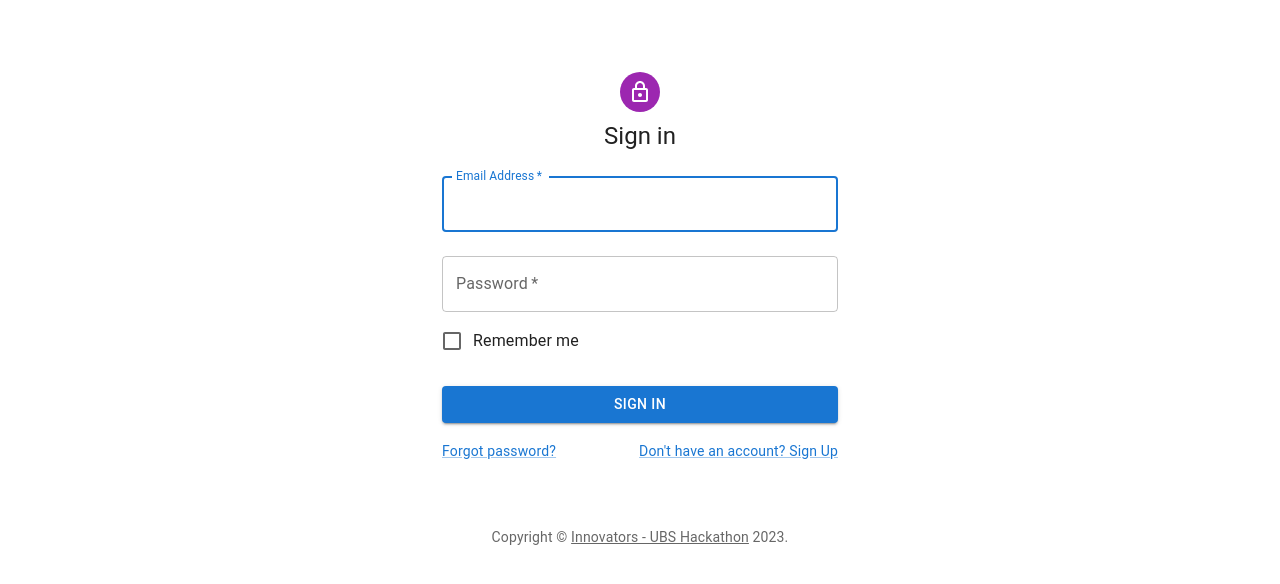
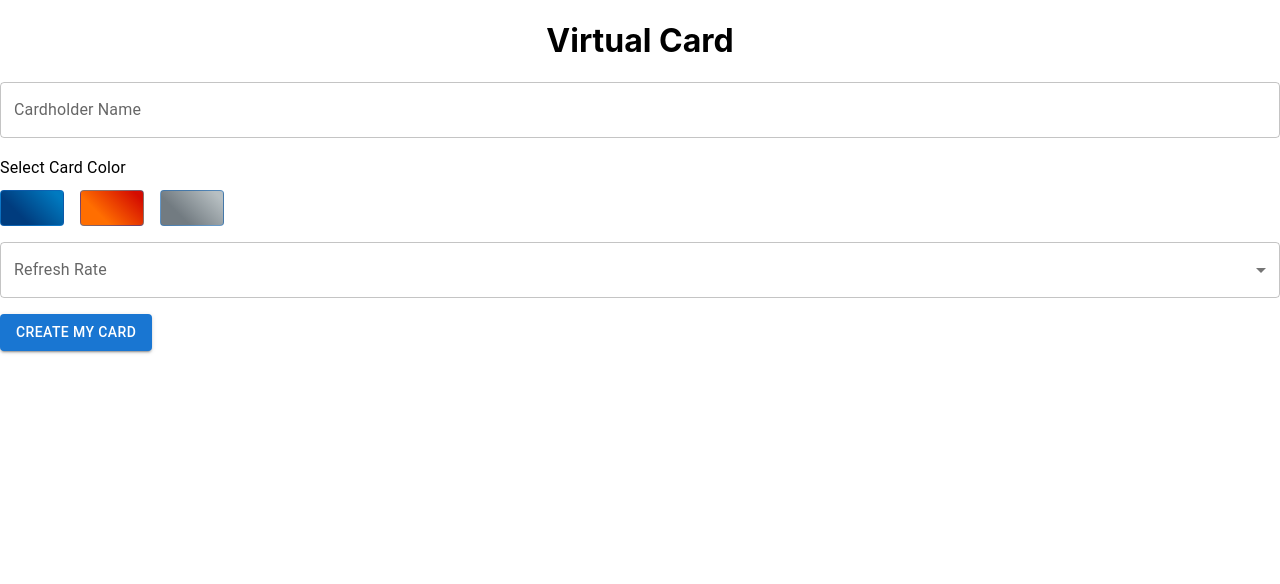
Before and after one commit to atharv1234/UBS_hack, a React (Create React App) app: page /card-generator in a window 1280 px wide. Shown: the top 584 px of the page. Built offline with nearby package versions, Linux system fonts and the light colour scheme.

Commit message:
card generate styles update

```diff
--- a/src/App.js
+++ b/src/App.js
@@ -1,4 +1,5 @@
 import "./App.css";
+import CardGenerator from "./components/CardGenerator/CardGenerator";
 import Login from "./components/login/Login"
 import SignUp from "./components/signup/SignUp"
 import { BrowserRouter, Routes, Route } from "react-router-dom";
@@ -8,7 +9,8 @@ function App() {
     <BrowserRouter>
       <Routes>
           <Route path="/signup" element={<SignUp />} />
-          <Route path="*" element={<Login />} />
+        <Route path="*" element={<Login />} />
+        <Route path="/card-generator" element={<CardGenerator />} />
       </Routes>
     </BrowserRouter>
   </div>;
--- /dev/null
+++ b/src/components/CardGenerator/CardGenerator.jsx
@@ -0,0 +1,188 @@
+import React, { useState } from 'react';
+import TextField from '@mui/material/TextField';
+import FormControl from '@mui/material/FormControl';
+import InputLabel from '@mui/material/InputLabel';
+import Select from '@mui/material/Select';
+import MenuItem from '@mui/material/MenuItem';
+import Card from '@mui/material/Card';
+import CardContent from '@mui/material/CardContent';
+import Typography from '@mui/material/Typography';
+import { RadioGroup } from '@mui/material';
+import Radio from '@mui/material/Radio';
+import FormControlLabel from '@mui/material/FormControlLabel';
+
+import Button from '@mui/material/Button';
+import Grid from '@mui/material/Grid';
+
+const cardStyles = {
+  borderRadius: '10px',
+  width: '337px',
+  height: '212px',
+  margin: '0 auto',
+  display: 'flex',
+  flexDirection: 'column',
+  alignItems: 'center',
+  padding: '16px',
+  boxShadow: '0px 3px 6px #00000029',
+  position: 'relative',
+};
+
+const cardHeaderStyles = {
+  display: 'flex',
+  flexDirection: 'column',
+  alignItems: 'center',
+  color: 'white',
+  marginBottom: '20px',
+};
+
+const cardNumberStyles = {
+  fontSize: '1.4rem',
+  letterSpacing: '0.15rem',
+  margin: '10px 0',
+  color: 'white',
+  fontWeight: 'bold',
+};
+
+const cardDetailsStyles = {
+  fontSize: '1.0rem',
+  color: 'white',
+};
+
+const fieldSpacing = {
+  marginBottom: '16px',
+};
+
+const circleButtonStyles = {
+  width: '40px !important',
+  height: '40px !important',
+  borderRadius: '50% !important',
+};
+
+const colorOptions = [
+  {
+    label: 'Visa Blue',
+    value: 'linear-gradient(45deg, #003C7E 30%, #007AC0 90%)',
+  },
+  {
+    label: 'MasterCard Red',
+    value: 'linear-gradient(45deg, #FF6E00 30%, #D40C00 90%)',
+  },
+  {
+    label: 'Platinum',
+    value: 'linear-gradient(45deg, #727B81 30%, #B7BFC2 90%)',
+  },
+];
+
+function CardDashboard() {
+  const [cardHolderName, setCardHolderName] = useState('');
+  const [refreshRate, setRefreshRate] = useState('');
+  const [cardColor, setCardColor] = useState(
+    'linear-gradient(45deg, #003C7E 30%, #007AC0 90%)'
+  );
+  const [createCard, setCreateCard] = useState(false);
+
+  const handleCardHolderNameChange = (event) => {
+    setCardHolderName(event.target.value);
+  };
+
+  const handleRefreshRateChange = (event) => {
+    setRefreshRate(event.target.value);
+  };
+
+  const handleCardColorChange = (colorValue) => {
+    setCardColor(colorValue);
+  };
+
+  const handleCreateCard = () => {
+    setCreateCard(true);
+  };
+
+  const cardNumber = '**** **** **** 1234';
+  const expirationDate = '12/23';
+  const cvv = '123';
+
+  return (
+    <div>
+      <h1 style={{ textAlign: 'center' }}>Virtual Card</h1>
+      <div style={fieldSpacing}>
+        <TextField
+          label="Cardholder Name"
+          variant="outlined"
+          fullWidth
+          value={cardHolderName}
+          onChange={handleCardHolderNameChange}
+        />
+      </div>
+      <div style={fieldSpacing}>
+        <div style={{ marginBottom: '8px' }}>
+          <Typography variant="subtitle1">Select Card Color</Typography>
+        </div>
+        <Grid container spacing={2}>
+          {colorOptions.map((option) => (
+            <Grid item key={option.label}>
+              <Button
+                variant="outlined"
+                style={{
+                  ...circleButtonStyles,
+                  background: option.value,
+                }}
+                onClick={() => handleCardColorChange(option.value)}
+              >
+                &nbsp;
+              </Button>
+            </Grid>
+          ))}
+        </Grid>
+      </div>
+      <div style={fieldSpacing}>
+        <TextField
+          label="Refresh Rate"
+          variant="outlined"
+          fullWidth
+          select
+          value={refreshRate}
+          onChange={handleRefreshRateChange}
+        >
+          <MenuItem value="">Select Refresh Rate</MenuItem>
+          <MenuItem value="Daily">Daily</MenuItem>
+          <MenuItem value="Weekly">Weekly</MenuItem>
+          <MenuItem value="Yearly">Yearly</MenuItem>
+        </TextField>
+      </div>
+      <div style={fieldSpacing}>
+        <Button
+          variant="contained"
+          color="primary"
+          onClick={handleCreateCard}
+        >
+          Create My Card
+        </Button>
+      </div>
+      {createCard && (
+        <Card style={{ ...cardStyles, background: cardColor }}>
+          <CardContent>
+            <div style={cardHeaderStyles}>
+              <Typography variant="h6">Virtual Card</Typography>
+              <Typography style={cardNumberStyles}>{cardNumber}</Typography>
+            </div>
+            <div style={fieldSpacing}>
+              <Typography style={cardDetailsStyles}>
+                 {cardHolderName}
+              </Typography>
+            </div>
+            <div style={fieldSpacing}>
+              <Typography style={cardDetailsStyles}>
+                Expires: {expirationDate}
+              </Typography>
+            </div>
+            <div style={fieldSpacing}>
+              <Typography style={cardDetailsStyles}>CVV: {cvv}</Typography>
+            </div>
+          </CardContent>
+        </Card>
+      )}
+    </div>
+  );
+}
+
+export default CardDashboard;
```
